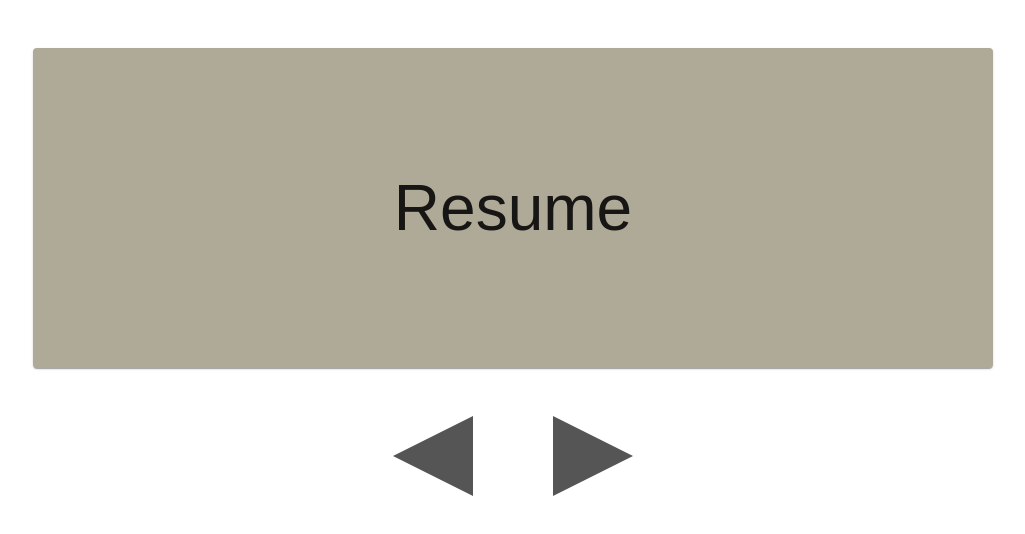
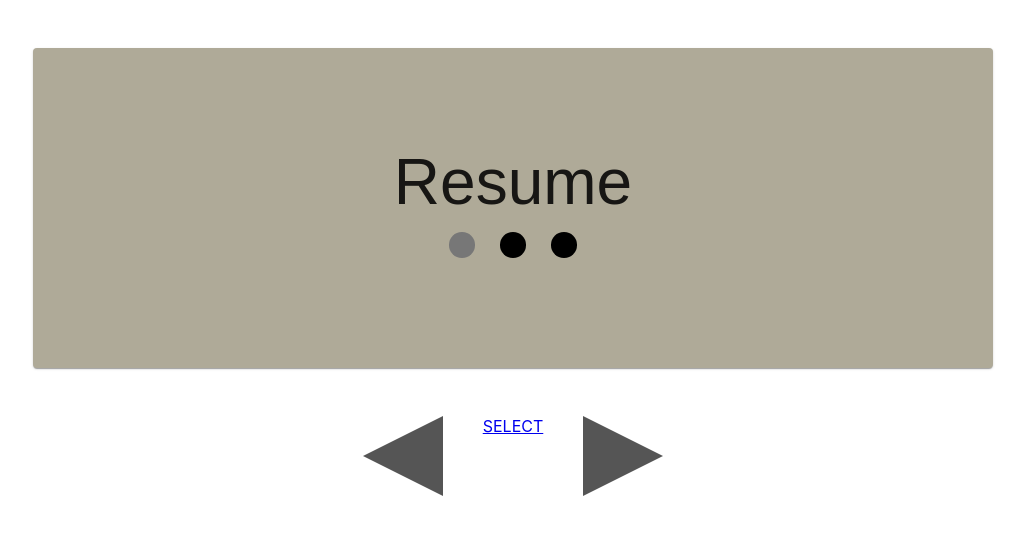
Before and after one commit to npratt06/portfolio-site, a React (Create React App) app: page / in a window 1280 px wide. Shown: the top 534 px of the page, without its empty margins (127-1152 px from the left). Built offline with nearby package versions, Linux system fonts and the light colour scheme.

Commit message:
page navigation working

```diff
--- a/package.json
+++ b/package.json
@@ -15,8 +15,10 @@
     "@types/react-dom": "^18.0.8",
     "jest": "^27.5.1",
     "jest-watcher": "^27.5.1",
+    "lodash": "^4.17.21",
     "react": "^18.2.0",
     "react-dom": "^18.2.0",
+    "react-router-dom": "^6.4.3",
     "react-scripts": "5.0.1",
     "typescript": "^4.8.4",
     "web-vitals": "^2.1.4"
@@ -44,5 +46,8 @@
       "last 1 firefox version",
       "last 1 safari version"
     ]
+  },
+  "devDependencies": {
+    "@types/lodash": "^4.14.188"
   }
 }
--- a/src/App.tsx
+++ b/src/App.tsx
@@ -1,11 +1,20 @@
-import Navigation from './components/Navigation/Navigation';
+import { BrowserRouter, Routes, Route, Link } from 'react-router-dom';
+import { MyPages } from './components/Navigation/NavDisplay/NavDisplay.interface';
+import Home from './pages/Home';
 
 function App() {
+  let pages: JSX.Element[] = [];
+  MyPages.pages.forEach(page => {
+    pages.push(<Route key={page.key} path={page.linkPath} element={page.component} />);
+  });
+
   return (
-    <div>
-      <Navigation>
-      </Navigation>
-    </div>
+    <BrowserRouter>
+      <Routes>
+        <Route path="/" element={<Home />} />
+        {pages}
+      </Routes>
+    </BrowserRouter>
   );
 }
 
--- a/src/components/Navigation/NavDisplay/NavDisplay.interface.tsx
+++ b/src/components/Navigation/NavDisplay/NavDisplay.interface.tsx
@@ -1,8 +1,51 @@
-export const NavDisplayStrings: string[] = [
-    `Resume`,
-    `About Me`,
-    `Projects`
+import _ from 'lodash';
+import Home from '../../../pages/Home';
+import Resume from './../../../pages/Resume';
+import Projects from './../../../pages/Projects';
+import About from './../../../pages/About';
+
+export interface PageInfo {
+    key: number,
+    linkPath: string,
+    displayString: string,
+    component: JSX.Element
+};
+
+export interface Pages {
+    home: PageInfo,
+    pages: PageInfo[]
+};
+
+const Pages: PageInfo[] = [
+    {
+        key: 0,
+        linkPath: '/resume',
+        displayString: 'Resume',
+        component: <Resume />
+    },
+    {
+        key: 1,
+        linkPath: '/projects',
+        displayString: 'Projects',
+        component: <Projects />
+    },
+    {
+        key: 2,
+        linkPath: '/about me',
+        displayString: 'About Me',
+        component: <About />
+    }
 ];
+
+export const MyPages: Pages = {
+    home: {
+        key: -1,
+        linkPath: '/',
+        displayString: 'Home',
+        component: <Home />
+    },
+    pages: Pages
+};
 
 export const screenStyle: React.CSSProperties = {
     backgroundColor: '#afaa98',
@@ -14,6 +57,24 @@ export const screenStyle: React.CSSProperties = {
     alignItems: 'center'
 };
 
+const dotBase: React.CSSProperties = {
+    height: '2vw',
+    width: '2vw',
+    borderRadius: '50%',
+    display: 'inlineBlock',
+    margin: '1vw'
+}
+
+export const dotStyle: React.CSSProperties = {
+    backgroundColor: '#000000',
+    ...dotBase
+};
+
+export const highlightedDotStyle: React.CSSProperties = {
+    backgroundColor: '#777777',
+    ...dotBase
+};
+
 export interface NavDisplayProps {
     navDisplayString: string
 };
--- a/src/components/Navigation/NavDisplay/NavDisplay.tsx
+++ b/src/components/Navigation/NavDisplay/NavDisplay.tsx
@@ -1,23 +1,40 @@
 import { Box, Card } from '@mui/material';
 import React, { Component } from 'react'
-import { NavigationProps } from '../Navigation.interface';
-import { NavDisplayStrings, NavDisplayProps, screenStyle } from './NavDisplay.interface';
+import { NavigationProps, outerWrapper, rowElement } from '../Navigation.interface';
+import { NavDisplayProps, screenStyle, dotStyle, highlightedDotStyle, PageInfo, MyPages } from './NavDisplay.interface';
+import { getCurrentPageInfo } from '../../../utils/DisplayUtils';
 
 export default class NavDisplay extends Component<NavigationProps, NavDisplayProps> {
 
+    numDisplayStrings: number = 0;
+    dots: any;
+
     constructor(props: NavigationProps) {
         super(props);
-        const displayString = NavDisplayStrings[props.navIndex];
+        const displayString = getCurrentPageInfo(MyPages.pages, props.navIndex).displayString;
         this.state = {
             navDisplayString: displayString
         };
+        this.dots = this.getDots();
+    }
+
+    getDots() {
+        const dots = [];
+        for (let i = 0; i < this.numDisplayStrings; i++) {
+            dots.push(
+                <Box>
+                    <div style={dotStyle}></div>
+                </Box>
+            );
+        }
+        return dots;
     }
 
     componentDidUpdate(prevProps: Readonly<NavigationProps>): void {
         // if navIndex has changed, update navDisplayString
         if (prevProps.navIndex !== this.props.navIndex) {
             this.setState((() => {
-                const navDisplayString = NavDisplayStrings[this.props.navIndex];
+                const navDisplayString = getCurrentPageInfo(MyPages.pages, this.props.navIndex).displayString;
                 return { navDisplayString };
             }));
         }
@@ -27,9 +44,23 @@ export default class NavDisplay extends Component<NavigationProps, NavDisplayPro
         return (
             <div>
                 <Card sx={screenStyle}>
-                    <Box sx={{ fontFamily: 'Marker Felt, fantasy', fontSize: '5vw'} }>
-                        {this.state.navDisplayString}
+                <Box sx={outerWrapper}>
+                    <Box sx={rowElement}>
+                        <Box sx={{ fontFamily: 'Marker Felt, fantasy', fontSize: '5vw'} }>
+                            {this.state.navDisplayString}
+                        </Box>
                     </Box>
+                    <Box sx={rowElement}>
+                        {MyPages.pages.map((pageInfo: PageInfo) => {
+                            const pageKey = pageInfo.key;
+                            let currentDotStyle = dotStyle;
+                            if (pageKey === this.props.navIndex) {
+                                currentDotStyle = highlightedDotStyle;
+                            }
+                            return <Box key={pageKey}><div style={currentDotStyle}></div></Box>;
+                        })}
+                    </Box>
+                </Box>
                 </Card>
             </div>
         )
--- a/src/components/Navigation/NavLR/NavLR.interface.tsx
+++ b/src/components/Navigation/NavLR/NavLR.interface.tsx
@@ -21,6 +21,11 @@ export const triangleRightStyle: React.CSSProperties = {
 };
 
 export interface NavigateLRProps {
+    navIndex: number,
     handleClickLeft: any,
     handleClickRight: any
 };
+
+export interface NavigateLRState {
+    linkPath: string
+};
--- a/src/components/Navigation/NavLR/NavLR.tsx
+++ b/src/components/Navigation/NavLR/NavLR.tsx
@@ -1,17 +1,38 @@
 import { Box } from '@mui/material'
 import React, { Component } from 'react'
-import { triangleLeftStyle, triangleRightStyle, NavigateLRProps } from './NavLR.interface';
-import { NavigationProps } from './../Navigation.interface';
-
-export default class NavigateLR extends Component<NavigateLRProps, NavigateLRProps> {
+import { triangleLeftStyle, triangleRightStyle, NavigateLRProps, NavigateLRState } from './NavLR.interface';
+import { Link }from 'react-router-dom';
+import { MyPages } from '../NavDisplay/NavDisplay.interface';
+import { getCurrentPageInfo } from '../../../utils/DisplayUtils';
+export default class NavigateLR extends Component<NavigateLRProps, NavigateLRState> {
     handleClickLeft: any;
     handleClickRight: any;
+    navIndex: number;
+    linkPath: string;
 
     constructor(props: NavigateLRProps) {
         super(props);
-
+        this.navIndex = props.navIndex;
+        this.linkPath = '/';
         this.handleClickLeft = props.handleClickLeft;
         this.handleClickRight =props.handleClickRight;
+        const page = getCurrentPageInfo(MyPages.pages, this.navIndex);
+        this.state = {
+            linkPath: page.linkPath
+        };
+    }
+
+    componentDidUpdate(prevProps: Readonly<NavigateLRProps>): void {
+        // if navIndex has changed, update navDisplayString
+        if (prevProps.navIndex !== this.props.navIndex) {
+            this.setState((() => {
+                const linkPath = getCurrentPageInfo(MyPages.pages, this.props.navIndex).linkPath;
+                console.log(linkPath);
+                return { linkPath };
+            }));
+            this.linkPath = getCurrentPageInfo(MyPages.pages, this.props.navIndex).linkPath;
+            console.log(this.linkPath);
+        }
     }
 
     render() {
@@ -19,6 +40,7 @@ export default class NavigateLR extends Component<NavigateLRProps, NavigateLRPro
             <div>
                 <Box sx={{display: 'flex'}}>
                     <div style={triangleLeftStyle} onClick={this.handleClickLeft}></div>
+                    <Link to={this.state.linkPath}><div>SELECT</div></Link>
                     <div style={triangleRightStyle} onClick={this.handleClickRight}></div>
                 </Box>
             </div>
--- a/src/components/Navigation/Navigation.tsx
+++ b/src/components/Navigation/Navigation.tsx
@@ -3,7 +3,7 @@ import React, { Component } from 'react'
 import NavDisplay from './NavDisplay/NavDisplay'
 import { outerWrapper, rowElement, NavigationProps } from './Navigation.interface'
 import NavigateLR from './NavLR/NavLR'
-import { NavDisplayStrings } from './NavDisplay/NavDisplay.interface';
+import { MyPages } from './NavDisplay/NavDisplay.interface';
 
 export default class Navigation extends Component<any, NavigationProps>{
 
@@ -18,7 +18,7 @@ export default class Navigation extends Component<any, NavigationProps>{
   handleClickLeft() {
     this.setState((prevState) => {
       let cni = prevState.navIndex - 1;
-      if (cni < 0) cni = NavDisplayStrings.length - 1;
+      if (cni < 0) cni = MyPages.pages.length - 1;
       return { navIndex: cni }
     });
   }
@@ -26,7 +26,7 @@ export default class Navigation extends Component<any, NavigationProps>{
   handleClickRight() {
     this.setState((prevState) => {
       let cni = prevState.navIndex + 1;
-      if (cni > NavDisplayStrings.length - 1) cni = 0;
+      if (cni > MyPages.pages.length - 1) cni = 0;
       return { navIndex: cni }
     });
   }
@@ -39,7 +39,7 @@ export default class Navigation extends Component<any, NavigationProps>{
             <NavDisplay navIndex={this.state.navIndex}></NavDisplay>
           </Box>
           <Box sx={rowElement}>
-            <NavigateLR handleClickLeft={this.handleClickLeft.bind(this)} handleClickRight={this.handleClickRight.bind(this)}></NavigateLR>
+            <NavigateLR navIndex={this.state.navIndex} handleClickLeft={this.handleClickLeft.bind(this)} handleClickRight={this.handleClickRight.bind(this)}></NavigateLR>
           </Box>
         </Box>
       </div>
--- /dev/null
+++ b/src/pages/About.tsx
@@ -0,0 +1,17 @@
+import React, { Component } from 'react'
+import { Link } from 'react-router-dom'
+
+export default class About extends Component {
+  render() {
+    return (
+      <div>
+        <div>
+          <Link to='/'>Home</Link>
+        </div>
+        <div>
+          About
+        </div>
+      </div>
+    )
+  }
+}
--- /dev/null
+++ b/src/pages/Home.tsx
@@ -0,0 +1,10 @@
+import React, { Component } from 'react'
+import Navigation from '../components/Navigation/Navigation'
+
+export default class Home extends Component {
+  render() {
+    return (
+      <Navigation />
+    )
+  }
+}
--- /dev/null
+++ b/src/pages/Projects.tsx
@@ -0,0 +1,17 @@
+import React, { Component } from 'react'
+import { Link } from 'react-router-dom'
+
+export default class Projects extends Component {
+  render() {
+    return (
+      <div>
+        <div>
+          <Link to='/'>Home</Link>
+        </div>
+        <div>
+          Projects
+        </div>
+      </div>
+    )
+  }
+}
--- /dev/null
+++ b/src/pages/Resume.tsx
@@ -0,0 +1,17 @@
+import React, { Component } from 'react'
+import { Link } from 'react-router-dom'
+
+export default class Resume extends Component {
+  render() {
+    return (
+      <div>
+        <div>
+          <Link to='/'>Home</Link>
+        </div>
+        <div>
+          Resume
+        </div>
+      </div>
+    )
+  }
+}
--- /dev/null
+++ b/src/utils/DisplayUtils.tsx
@@ -0,0 +1,9 @@
+import { PageInfo } from '../components/Navigation/NavDisplay/NavDisplay.interface';
+
+export function getCurrentPageInfo(pages: PageInfo[], navIndex: number): PageInfo {
+    const currentPage = pages.find((page) => {
+        return page.key === navIndex;
+    });
+    if (!currentPage) throw new Error(`Could not get currentPage in NavDisplay.`);
+    return currentPage;
+};
```
Also changed, not shown: 1 other file (tests, documents, lock files or other folders).
